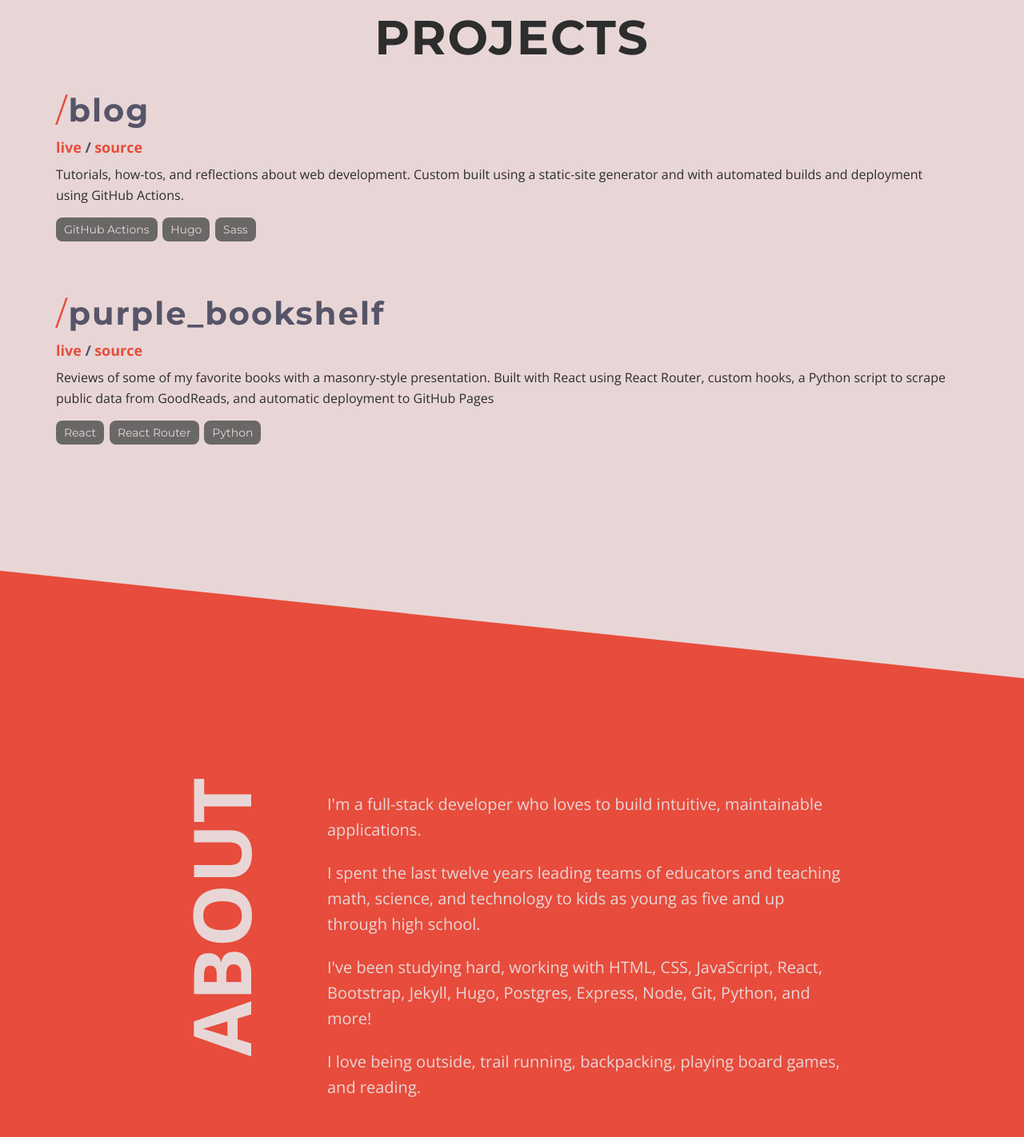
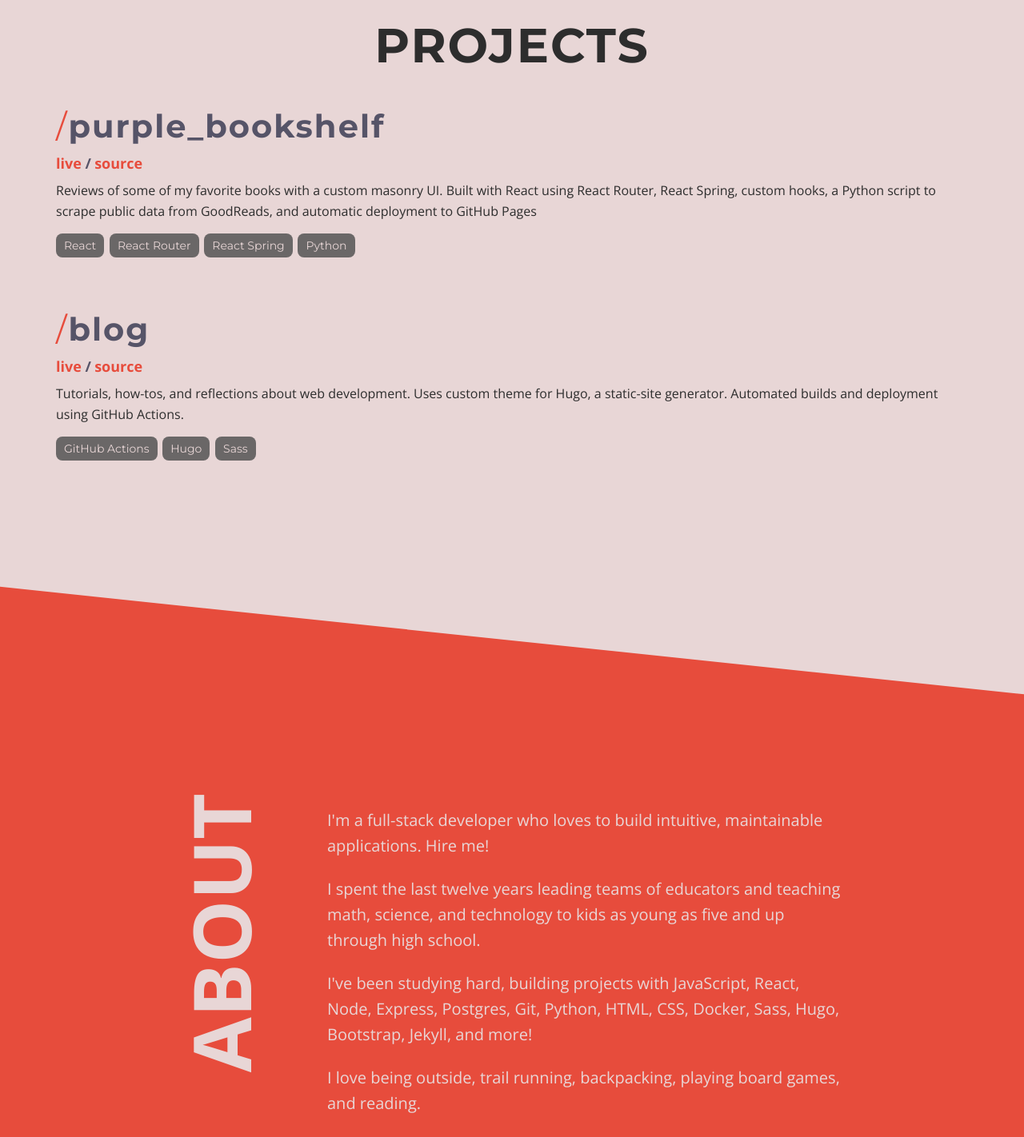
Before and after one commit to TylerAuer/old-portfolio-site, a website: page index.html in a window 1280 px wide. Shown: the part 800-2222 px from the top of the page at 80% size. Drawn offline with nearby package versions, Linux system fonts and the light colour scheme.

Commit message:
add links to project headers, refresh descriptions

```diff
--- a/index.html
+++ b/index.html
@@ -89,12 +89,12 @@
     <section id="projects" class="section-projects">
       <h2 class="title-large">Projects</h2>
 
-      <!-- Fruit Grapher -->
+      <!-- Fruit Matrix -->
       <!-- <div id="fruit" class="project">
-        <h3 class="title-small">Fruit_Grapher</h3>
+        <h3 class="title-small project__title"><a href="fruit.tylerauer.com">fruit_matrix</a></h3>
         <div class="project__link-list">
-          <a href="#" class="project__link">Live</a>
-          <a href="https://github.com/TylerAuer/reddit-clone-2" class="project__link">source</a>
+          <a href="fruit.tylerauer.com" class="project__link">Live</a>
+          <a href="https://github.com/TylerAuer/fruit" class="project__link">source</a>
         </div>
         <p class="project__description">A full-stack app inspired by <a href="https://xkcd.com/388/"
             class="project__p-link">XKCD</a> and the <a
@@ -106,14 +106,14 @@
           <a href="https://nodejs.org/en/" class="project__tag">Node</a>
           <a href="https://www.postgresql.org/" class="project__tag">MongoDB</a>
           <a href="https://reactjs.org/" class="project__tag">React</a>
-          <a href="https://emotion.sh/docs/introduction" class="project__tag">Emotion</a>
           <a href="https://www.react-spring.io/" class="project__tag">React-Spring</a>
         </div>
       </div> -->
 
       <!-- Reddit Clone -->
       <!-- <div id="reddit" class="project">
-        <h3 class="title-small">Reddit_Clone</h3>
+           <h3 class="title-small project__title"><a href="https://reddit.tylerauer.com">reddit_clone</a></h3>
+
         <div class="project__link-list">
           <a href="#" class="project__link">Live</a>
           <a href="https://github.com/TylerAuer/reddit-clone-2" class="project__link">source</a>
@@ -131,15 +131,36 @@
         </div>
       </div> -->
 
+      <!-- Bookshelf -->
+      <div id="bookshelf" class="project">
+
+        <h3 class="title-small project__title"><a href="https://books.tylerauer.com/">purple_bookshelf</a></h3>
+
+        <div class="project__link-list">
+          <a href="https://books.tylerauer.com/" class="project__link">Live</a>
+          <a href="https://github.com/TylerAuer/bookshelf" class="project__link">source</a>
+        </div>
+        <p class="project__description">Reviews of some of my favorite books with a custom masonry UI. Built
+          with React using React Router, React Spring, custom hooks, a Python
+          script to scrape public data from GoodReads, and automatic deployment to GitHub
+          Pages</p>
+        <div class="project__tag-list">
+          <a href="https://reactjs.org/" class="project__tag">React</a>
+          <a href="https://reactrouter.com/" class="project__tag">React Router</a>
+          <a href="https://www.react-spring.io/" class="project__tag">React Spring</a>
+          <a href="https://www.python.org/download/releases/3.0/" class="project__tag">Python</a>
+        </div>
+      </div>
+
       <!-- Blog -->
       <div id="blog" class="project">
-        <h3 class="title-small">Blog</h3>
+        <h3 class="title-small project__title"><a href="https://blog.tylerauer.com">Blog</a></h3>
         <div class="project__link-list">
           <a href="https://blog.tylerauer.com" class="project__link">Live</a>
           <a href="https://github.com/TylerAuer/blog" class="project__link">source</a>
         </div>
-        <p class="project__description">Tutorials, how-tos, and reflections about web development. Custom built using a
-          static-site generator and with automated builds and deployment using GitHub Actions.</p>
+        <p class="project__description">Tutorials, how-tos, and reflections about web development. Uses custom theme for
+          Hugo, a static-site generator. Automated builds and deployment using GitHub Actions.</p>
         <div class="project__tag-list">
           <a href="https://github.com/features/actions" class="project__tag">GitHub Actions</a>
           <a href="https://gohugo.io/" class="project__tag">Hugo</a>
@@ -147,28 +168,9 @@
         </div>
       </div>
 
-
-      <!-- Bookshelf -->
-      <div id="bookshelf" class="project">
-        <h3 class="title-small">purple_bookshelf</h3>
-        <div class="project__link-list">
-          <a href="https://books.tylerauer.com/" class="project__link">Live</a>
-          <a href="https://github.com/TylerAuer/bookshelf" class="project__link">source</a>
-        </div>
-        <p class="project__description">Reviews of some of my favorite books with a masonry-style presentation. Built
-          with React using React Router, custom hooks, a Python
-          script to scrape public data from GoodReads, and automatic deployment to GitHub
-          Pages</p>
-        <div class="project__tag-list">
-          <a href="https://reactjs.org/" class="project__tag">React</a>
-          <a href="https://reactrouter.com/" class="project__tag">React Router</a>
-          <a href="https://www.python.org/download/releases/3.0/" class="project__tag">Python</a>
-        </div>
-      </div>
-
       <!-- Super Bowl Props -->
       <!-- <div id="super-bowl-props" class="project">
-        <h3 class="title-small">Super_Bowl_Props</h3>
+        <h3 class="title-small project__title"><a href="https://sblv.tylerauer.com">Super Bowl Props</a></h3>
         <div class="project__link-list">
           <a href="#" class="project__link">Live</a>
           <a href="https://github.com/TylerAuer/reddit-clone-2" class="project__link">source</a>
@@ -193,16 +195,15 @@
         <h2 class="about__title">About</h2>
         <div class="about__description">
           <p>
-            I'm a full-stack developer who loves to build intuitive, maintainable applications.
+            I'm a full-stack developer who loves to build intuitive, maintainable applications. Hire me!
           </p>
           <p>
             I spent the last twelve years leading teams of educators and teaching math, science, and technology to kids
             as young as five and up through high school.
           </p>
           <p>
-            I've been studying hard, working with HTML, CSS, JavaScript, React, Bootstrap, Jekyll, Hugo, Postgres,
-            Express,
-            Node, Git, Python, and more!
+            I've been studying hard, building projects with JavaScript, React, Node, Express, Postgres, Git, Python,
+            HTML, CSS, Docker, Sass, Hugo, Bootstrap, Jekyll, and more!
           </p>
           <p>
             I love being outside, trail running, backpacking, playing board games, and reading.
--- a/sass/base/_typography.scss
+++ b/sass/base/_typography.scss
@@ -7,7 +7,7 @@ body {
   text-transform: uppercase;
   //text-shadow: 5px 5px 15px #c1b2b2, -5px -5px 15px #fffafa;
   letter-spacing: 2px;
-  margin: 3rem 0;
+  margin: 4rem 0;
   font-family: $font-mont;
 
   @media only screen and (max-width: $bp-medium) {
@@ -49,10 +49,4 @@ body {
     font-family: $font-mont;
     font-weight: 400;
   }
-
-  &--dark {
-  }
-
-  &--light {
-  }
 }
--- a/sass/components/_projects.scss
+++ b/sass/components/_projects.scss
@@ -22,6 +22,17 @@
 
 .project {
   margin: 0rem 2rem 6rem 0;
+
+  &__title a,
+  &__title a:visited {
+    text-decoration: none;
+    color: $grey-blue;
+
+    &:hover {
+      text-decoration: underline;
+      text-decoration-color: $red;
+    }
+  }
 
   &__link-list {
     margin: 1rem 0;
```
Also changed, not shown: css/style.css.
